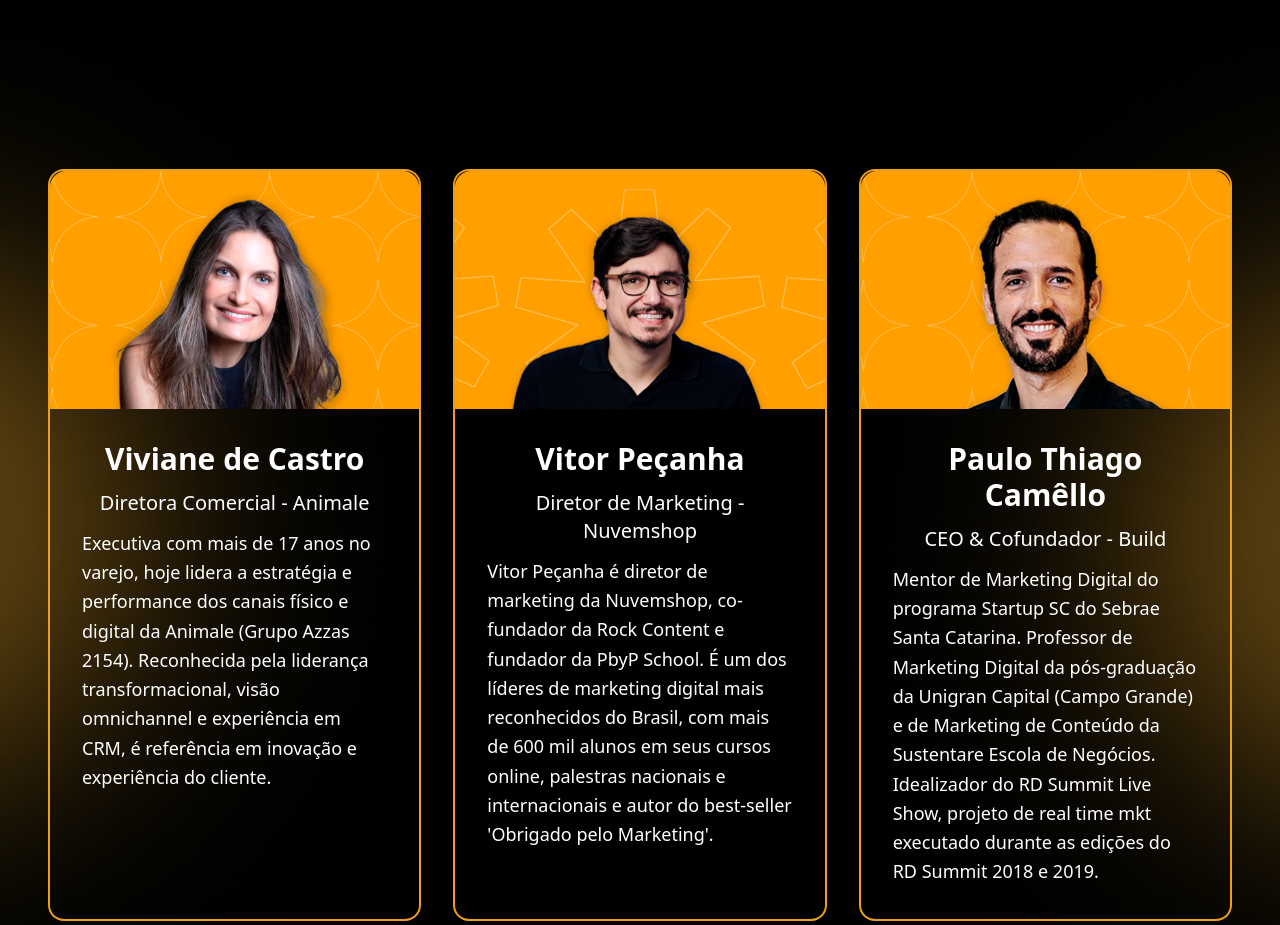
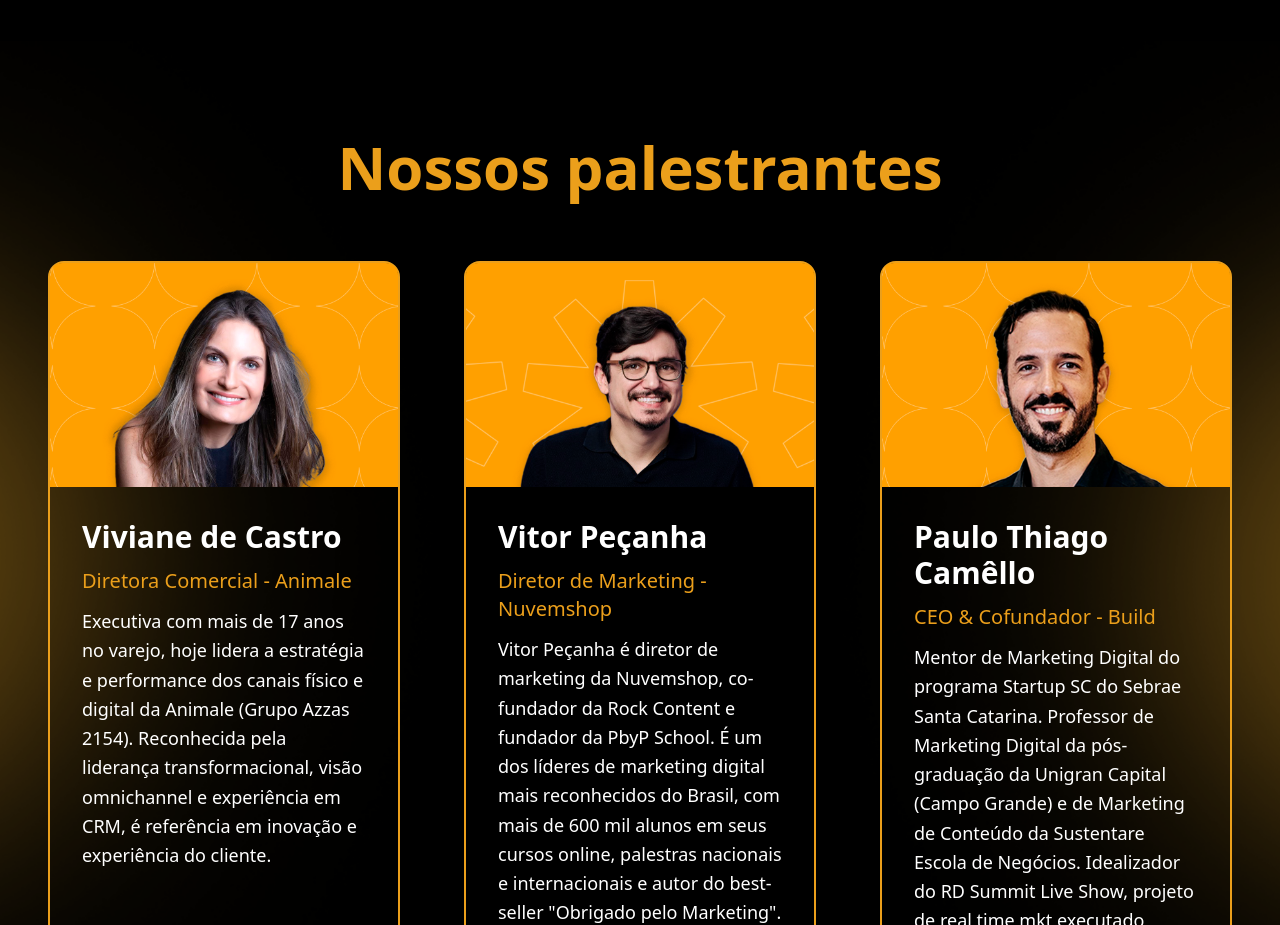
Before and after one commit to diegomontec/yellowsummit-landingpage, a Next.js app: page / in a window 1280 px wide. Shown: the part 2640-3565 px from the top of the page. Built offline with nearby package versions, Linux system fonts and the light colour scheme.

Commit message:
refatoração 1/2 de seções

```diff
--- a/src/components/Card.tsx
+++ b/src/components/Card.tsx
@@ -2,21 +2,20 @@ import Image from "next/image";
 
 const Card = () => {
   return (
-    <div className="relative text-white grid grid-cols-1 md:grid-cols-2 lg:grid-cols-3 gap-6 sm:gap-8 px-4 sm:px-6 md:px-12 w-full max-w-7xl">
-      {/* Card 1 */}
+    <div className="relative align-middle text-white grid grid-cols-1 md:grid-cols-2 lg:grid-cols-3 gap-16 px-4 sm:px-6 md:px-12 w-full ">
       <div className="border-2 rounded-2xl border-[#eb9f1b]">
         <Image
           src="/images/elementos/Viviane.png"
           alt="Viviane"
           width={600}
           height={400}
-          className="rounded-t-2xl w-full h-auto"
+          className="rounded-t-xl w-full h-auto"
         />
-        <div className="flex flex-col justify-center text-center p-4 sm:p-6 md:p-8 gap-2 sm:gap-3">
+        <div className="flex flex-col justify-center text-left p-4 sm:p-6 md:p-8 gap-2 sm:gap-3">
           <p className="text-lg sm:text-2xl md:text-3xl font-semibold">
             Viviane de Castro
           </p>
-          <p className="text-base sm:text-lg md:text-xl">
+          <p className="text-base sm:text-lg md:text-xl text-[#eb9f1b]">
             Diretora Comercial - Animale
           </p>
           <p className="text-sm sm:text-base md:text-lg text-left leading-relaxed">
@@ -35,13 +34,13 @@ const Card = () => {
           alt="Vitor"
           width={600}
           height={400}
-          className="rounded-t-2xl w-full h-auto"
+          className="rounded-t-xl w-full h-auto"
         />
-        <div className="flex flex-col justify-center text-center p-4 sm:p-6 md:p-8 gap-2 sm:gap-3">
+        <div className="flex flex-col justify-center text-left p-4 sm:p-6 md:p-8 gap-2 sm:gap-3">
           <p className="text-lg sm:text-2xl md:text-3xl font-semibold">
             Vitor Peçanha
           </p>
-          <p className="text-base sm:text-lg md:text-xl">
+          <p className="text-base sm:text-lg md:text-xl text-[#eb9f1b]">
             Diretor de Marketing - Nuvemshop
           </p>
           <p className="text-sm sm:text-base md:text-lg text-left leading-relaxed">
@@ -49,7 +48,7 @@ const Card = () => {
             Rock Content e fundador da PbyP School. É um dos líderes de
             marketing digital mais reconhecidos do Brasil, com mais de 600 mil
             alunos em seus cursos online, palestras nacionais e internacionais e
-            autor do best-seller 'Obrigado pelo Marketing'.
+            autor do best-seller &quot;Obrigado pelo Marketing&quot;.
           </p>
         </div>
       </div>
@@ -60,13 +59,13 @@ const Card = () => {
           alt="Paulo Camêllo"
           width={600}
           height={400}
-          className="rounded-t-2xl w-full h-auto"
+          className="rounded-t-xl w-full h-auto"
         />
-        <div className="flex flex-col justify-center text-center p-4 sm:p-6 md:p-8 gap-2 sm:gap-3">
+        <div className="flex flex-col justify-center text-left p-4 sm:p-6 md:p-8 gap-2 sm:gap-3">
           <p className="text-lg sm:text-2xl md:text-3xl font-semibold">
             Paulo Thiago Camêllo
           </p>
-          <p className="text-base sm:text-lg md:text-xl">
+          <p className="text-base sm:text-lg md:text-xl text-[#eb9f1b]">
             CEO & Cofundador - Build
           </p>
           <p className="text-sm sm:text-base md:text-lg text-left leading-relaxed">
--- a/src/components/QTDParticipantes.tsx
+++ b/src/components/QTDParticipantes.tsx
@@ -2,7 +2,7 @@ import Image from "next/image";
 
 const Sobre = () => {
   return (
-    <section className="relative w-full min:h-screen py-24 md:py-48 flex flex-col items-center justify-center">
+    <section className="relative w-full h-screen flex flex-col items-center justify-center">
       <Image
         src="/images/backgrounds/BG 6.png"
         alt="Plano de fundo da seção sobre o evento"
@@ -11,10 +11,10 @@ const Sobre = () => {
         className="object-cover overflow-hidden"
       />
 
-      <div className="relative items-center text-center justify-center px-8 md:px-18 w-full gap-8 text-[#ebaa25] flex flex-col max-w-3xl">
-          <p className="text-3xl md:text-4xl font-bold">+350 participantes em 2024</p>
-          <p className="text-4xl md:text-5xl text-white font-bold">80% avaliaram o evento como excelente</p>
-          <p className="text-3xl md:text-4xl font-bold">Negócios e parcerias gerados a partir do networking no evento</p>
+      <div className="relative items-center text-left md:text-center justify-center px-8 md:px-18 w-full gap-16 text-[#ebaa25] font-bold flex flex-col max-w-5xl">
+          <p className="text-4xl md:text-5xl ">+350 participantes em 2024</p>
+          <p className="text-5xl md:text-6xl text-white">80% avaliaram o evento como excelente</p>
+          <p className="text-4xl md:text-5xl">Negócios e parcerias gerados a partir do networking no evento</p>
       </div>
 
     </section>
--- a/src/components/anteriores.tsx
+++ b/src/components/anteriores.tsx
@@ -17,7 +17,7 @@ const pessoas = [
 
 const Anteriores = () => {
   return (
-    <section className="relative w-full min:h-screen py-24 md:py-32 flex flex-col items-center justify-center">
+    <section className="relative w-full min:h-screen py-24 flex flex-col items-center justify-center">
       <Image
         src="/images/backgrounds/BG 5.png"
         alt="Plano de fundo da seção sobre o evento"
@@ -26,16 +26,19 @@ const Anteriores = () => {
         className="object-cover"
       />
 
-      <div className="relative flex flex-col items-center justify-center px-8 md:px-12 w-full h-auto gap-12">
-        <div className="text-center text-white flex flex-col gap-12 max-w-3xl mx-auto">
-          <p className="text-lg md:text-3xl font-normal leading-relaxed text-center">
-            Mais que um evento, o <strong>Yellow Summit</strong> é uma
-            experiência: credenciamento por reconhecimento facial, estrutura
-            moderna, espaço de interação e momentos para gerar conexões que
-            <strong>podem mudar o futuro do seu negócio</strong>
+      <div className="relative flex flex-col items-center justify-center px-8 md:px-12 w-full gap-24">
+        <div className="text-center text-white flex flex-col gap-12 max-w-4xl">
+          <p className="text-lg md:text-3xl font-normal leading-relaxed md:text-left text-left">
+            Mais que um evento, o{" "}
+            <span className="text-[#eb9f1b]">
+              <strong>Yellow Summit</strong>
+            </span>{" "}
+            é uma experiência: credenciamento por reconhecimento facial,
+            estrutura moderna, espaço de interação e momentos para gerar
+            conexões que <strong>podem mudar o futuro do seu negócio</strong>
           </p>
         </div>
-        <div className="relative flex flex-col md:flex-row gap-4 px-6 md:px-12 max-w-8xl items-center justify-center">
+        <div className="relative flex flex-col md:flex-row gap-16 items-center justify-center">
           {pessoas.map((pessoa, index) => (
             <div key={index} className="w-full">
               <Image
--- a/src/components/beneficios.tsx
+++ b/src/components/beneficios.tsx
@@ -2,7 +2,7 @@ import Image from "next/image";
 
 const Beneficios = () => {
   return (
-    <section className="relative w-full min:h-screen py-24 md:py-32 flex flex-col items-center justify-center">
+    <section className="relative w-full min:h-screen py-32 flex flex-col items-center justify-center">
       <Image
         src="/images/backgrounds/BG 3.png"
         alt="Plano de fundo da seção sobre o evento"
@@ -11,7 +11,7 @@ const Beneficios = () => {
         className="object-cover"
       />
 
-      <div className="relative flex flex-col items-center justify-center px-8 md:px-12 w-full h-auto gap-12">
+      <div className="relative flex flex-col items-center justify-center px-8 md:px-12 w-full h-auto">
         <Image
           src="/images/elementos/TXD Dobra 3.png"
           alt="Descrição dos benefícios do evento"
--- a/src/components/palestrantes.tsx
+++ b/src/components/palestrantes.tsx
@@ -1,15 +1,12 @@
 import Image from "next/image";
 import Card from "./Card";
 
-const pessoas = [
-  { src: "/images/elementos/Pessoas (1).png", alt: "Diretora comercial" },
-  { src: "/images/elementos/Pessoas (2).png", alt: "Diretor de marketing" },
-  { src: "/images/elementos/Pessoas (3).png", alt: "CEO e Cofundador - build" },
-];
-
 const Beneficios = () => {
   return (
-    <section className="relative w-full min-h-screen py-24 md:py-32 flex flex-col items-center justify-center">
+    <section className="relative w-full min-h-screen py-24 flex flex-col items-center justify-center gap-16">
+      <h2 className="text-4xl md:text-6xl text-[#eb9f1b] font-bold">
+        Nossos palestrantes
+      </h2>
       <div className="absolute inset-0 -z-10">
         <Image
           src="/images/backgrounds/BG 6.png"
@@ -20,7 +17,7 @@ const Beneficios = () => {
           className="object-cover"
         />
       </div>
-      <Card/>
+      <Card />
     </section>
   );
 };
--- a/src/components/sobre.tsx
+++ b/src/components/sobre.tsx
@@ -2,7 +2,7 @@ import Image from "next/image";
 
 const Sobre = () => {
   return (
-    <section className="relative w-full min-h-[70vh] md:h-screen  flex flex-col items-center justify-center">
+    <section className="relative w-full h-screen flex flex-col items-center justify-center">
       <Image
         src="/images/backgrounds/BG 2.png"
         alt="Plano de fundo da seção sobre o evento"
@@ -15,7 +15,8 @@ const Sobre = () => {
         <div className="text-center text-[#0c0c0b] flex flex-col gap-12 max-w-3xl mx-auto">
           <h2 className="text-4xl md:text-6xl font-bold">Sobre o evento</h2>
           <p className="text-lg md:text-2xl font-normal leading-relaxed text-left">
-            Na sua 2ª edição, o <strong>Yellow Summit</strong> reúne empresários e profissionais para explorar como fortalecimento de marca,
+            Na sua 2ª edição, o <strong>Yellow Summit</strong> reúne empresários
+            e profissionais para explorar como fortalecimento de marca,
             comunicação integrada e estratégia digital estão transformando
             negócios no Brasil. É um dia de{" "}
             <strong>aprendizado, conexões e inovação</strong> no Centro de
```
Also changed, not shown: src/components/GarantaIngresso.tsx (+11 -13 lines).
